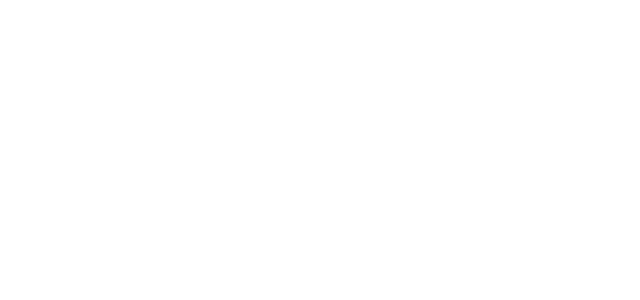
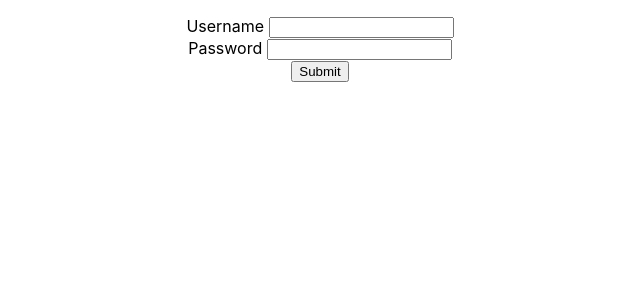
Before and after one commit to mpuskar2/SE3350-Project, a React (Create React App) app in the folder frontend/: page / in a window 1280 px wide. Shown: the top 300 px of the page, without its empty margins (340-980 px from the left). Built offline with nearby package versions, Linux system fonts and the light colour scheme.

Commit message:
added login template

```diff
--- a/frontend/src/App.css
+++ b/frontend/src/App.css
@@ -1,38 +1,10 @@
-.App {
+div.login
+{
   text-align: center;
 }
 
-.App-logo {
-  height: 40vmin;
-  pointer-events: none;
+ul
+{
+  list-style-type: none;
+  display: inline-block;
 }
-
-@media (prefers-reduced-motion: no-preference) {
-  .App-logo {
-    animation: App-logo-spin infinite 20s linear;
-  }
-}
-
-.App-header {
-  background-color: #282c34;
-  min-height: 100vh;
-  display: flex;
-  flex-direction: column;
-  align-items: center;
-  justify-content: center;
-  font-size: calc(10px + 2vmin);
-  color: white;
-}
-
-.App-link {
-  color: #61dafb;
-}
-
-@keyframes App-logo-spin {
-  from {
-    transform: rotate(0deg);
-  }
-  to {
-    transform: rotate(360deg);
-  }
-}
--- a/frontend/src/components/Login.js
+++ b/frontend/src/components/Login.js
@@ -2,6 +2,20 @@ import React, { useState } from 'react';
 
 export default function Login() {
   return (
-    <div>Login</div>
+    <div className="login">
+      <ul>
+        <li>
+        <label>Username </label>
+        <input type="text"></input>
+        </li>
+        <li>
+        <label>Password </label>
+        <input type="password"></input>
+        </li>
+        <li>
+          <button>Submit</button>
+        </li>
+      </ul>
+    </div>
   )
 }
--- a/frontend/src/index.js
+++ b/frontend/src/index.js
@@ -8,7 +8,7 @@ import Login from './components/Login';
 const root = ReactDOM.createRoot(document.getElementById('root'));
 root.render(
   <React.StrictMode>
-    <App/>
+    <Login/>
   </React.StrictMode>
 );
 
```
